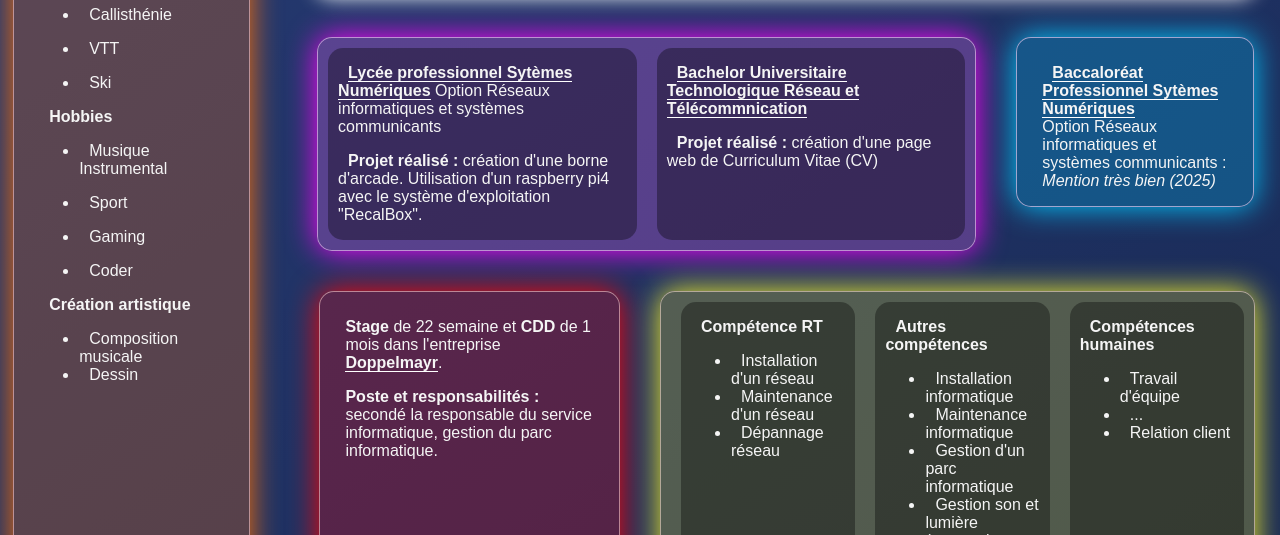
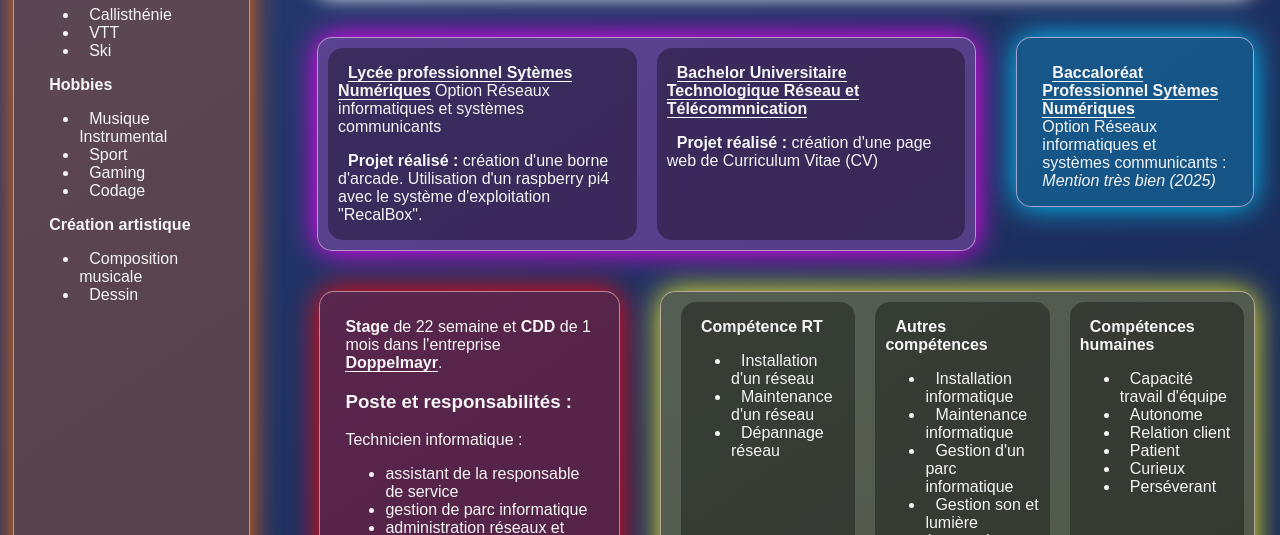
Before and after one commit to Namakyy/Namakyy.github.io, a plain HTML site: page index.html in a window 1280 px wide. Shown: the part 265-800 px from the top of the page. Drawn offline with Linux system fonts and the light colour scheme; a web font is replaced by a local one.

Commit message:
maj index

```diff
--- a/index.html
+++ b/index.html
@@ -30,7 +30,7 @@
 					<li>devenir Pentester</li>
 					<li>avoir le plus de compétences possibles dans le domaine informatique pour pouvoir être polyvalent.</li></p>
 				</ul>
-				<p class="para" id="loca"><strong>Adresse :</strong> <a href="https://www.google.com/maps/place/2+Rue+Jacquard,+68000+Colmar/@48.0777728,7.3701055,19.04z/data=!4m6!3m5!1s0x479165fb8a0cb88f:0x88538a229bc32508!8m2!3d48.0777751!4d7.3707749!16s%2Fg%2F11c4hmx824?entry=ttu&g_ep=EgoyMDI1MTAyMC4wIKXMDSoASAFQAw%3D%3D">Colmar</a></p>
+				<p class="para" id="loca"><strong>Adresse :</strong> <a href="https://www.google.com/maps/place/2+Rue+Jacquard,+68000+Colmar/@48.0777728,7.3701055,19.04z/data=!4m6!3m5!1s0x479165fb8a0cb88f:0x88538a229bc32508!8m2!3d48.0777751!4d7.3707749!16s%2Fg%2F11c4hmx824?entry=ttu&g_ep=EgoyMDI1MTAyMC4wIKXMDSoASAFQAw%3D%3D" target="_blank" rel="noopener noreferrer">Colmar</a></p>
 			</div>
 		</header>
 		<section class="spe" id="spe_contain">
@@ -52,9 +52,13 @@
 		</section>
 		<section class="expro">
 			<p><strong>Stage </strong>de 22 semaine et <strong>CDD</strong> de 1 mois dans l'entreprise <strong><a href="experience.html#entreprise">Doppelmayr</a></strong>.</p>
-			<p><strong>Poste et responsabilités :</strong>
-				<br>
-				secondé la responsable du service informatique, gestion du parc informatique.</p>
+			<h3>Poste et responsabilités :</h3>
+			<p>Technicien informatique :</p>
+			<ul>
+				<li>assistant de la responsable de service</li>
+				<li>gestion de parc informatique</li>
+				<li>administration réseaux et informatique</li>
+			</ul>
 		</section>
 		<section class="comp">
 			<div class="comprt">
@@ -77,45 +81,32 @@
 			<div class="comphu">
 				<p><strong>Compétences humaines</strong></p>
 				<ul>
-					<li>Travail d'équipe</li>
-					<li>...</li>
+					<li>Capacité travail d'équipe</li>
+					<li>Autonome</li>
 					<li>Relation client</li>
+					<li>Patient</li>
+					<li>Curieux</li>
+					<li>Perséverant</li>
 				</ul>
 			</div>
 		</section>
 		<section class="infor">
 			<p><strong>Langue :</strong></p>
 			<ul>
-				<li>
-					<p>Anglais B1+</p>
-				</li>
+				<li>Anglais B1+</li>
 			</ul>
 			<p><strong>Compétences sportives :</strong></p>
 			<ul>
-				<li>
-					<p>Callisthénie</p>
-				</li>
-				<li>
-					<p>VTT</p>
-				</li>
-				<li>
-					<p>Ski</p>
-				</li>
+				<li>Callisthénie</li>
+				<li>VTT</li>
+				<li>Ski</li>
 			</ul>
 			<p><strong>Hobbies</strong></p>
 			<ul>
-				<li>
-					<p>Musique Instrumental</p>
-				</li>
-				<li>
-					<p>Sport</p>
-				</li>
-				<li>
-					<p>Gaming</p>
-				</li>
-				<li>
-					<p>Coder</p>
-				</li>
+				<li>Musique Instrumental</li>
+				<li>Sport</li>
+				<li>Gaming</li>
+				<li>Codage</li>
 			</ul>
 			<p><strong>Création artistique</strong></p>
 			<ul>
```
